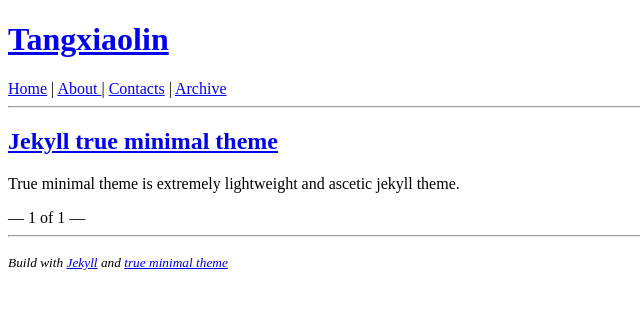
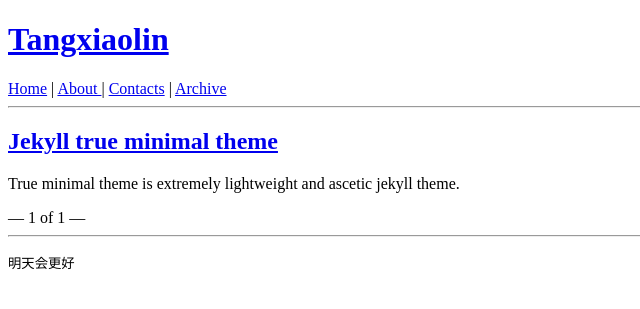
Before and after one commit to Calring/Calring.github.io, a Jekyll site: the page built from index.html, in a window 1280 px wide. Shown: the top 309 px of the page, without its empty margins (0-640 px from the left). Built offline with Jekyll 4.4.1, drawn with Linux system fonts in a browser that asks for light colours; the list of posts is cut into pages by our own code.

Commit message:
Update default.html

```diff
--- a/_layouts/default.html
+++ b/_layouts/default.html
@@ -24,6 +24,6 @@
 
     {{ content }}
 <hr>
-    <p><small> <i>Build with <a href="https://jekyllrb.com/">Jekyll</a> and  <a href="https://github.com/cyevgeniy/jekyll-true-minimal/">true minimal theme</a></i> </small></p>
+    <p><small>明天会更好 </small></p>
 </body>
 </html>
```
